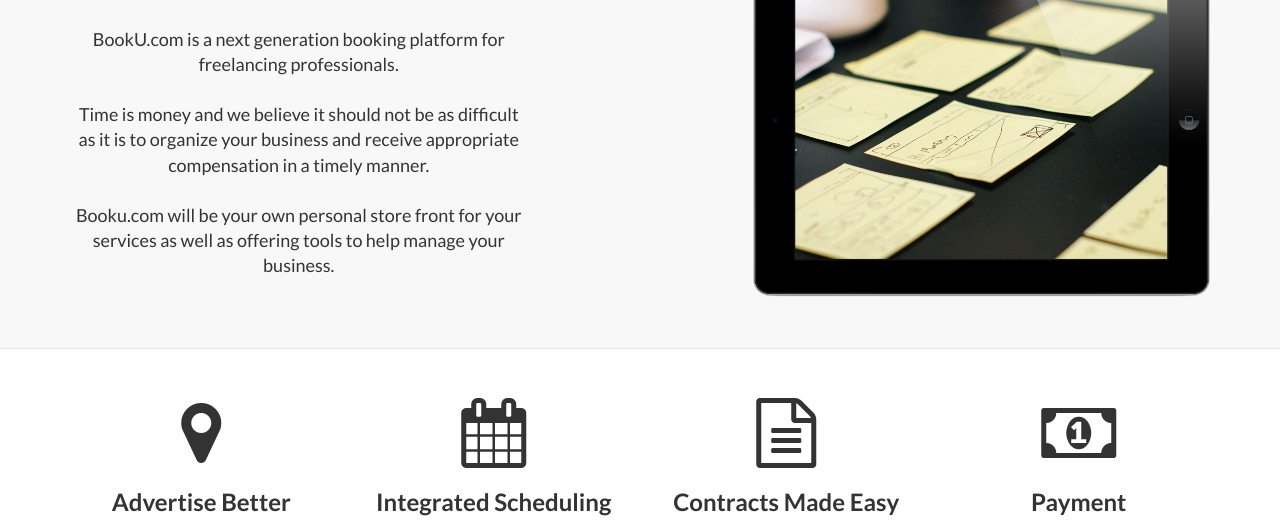
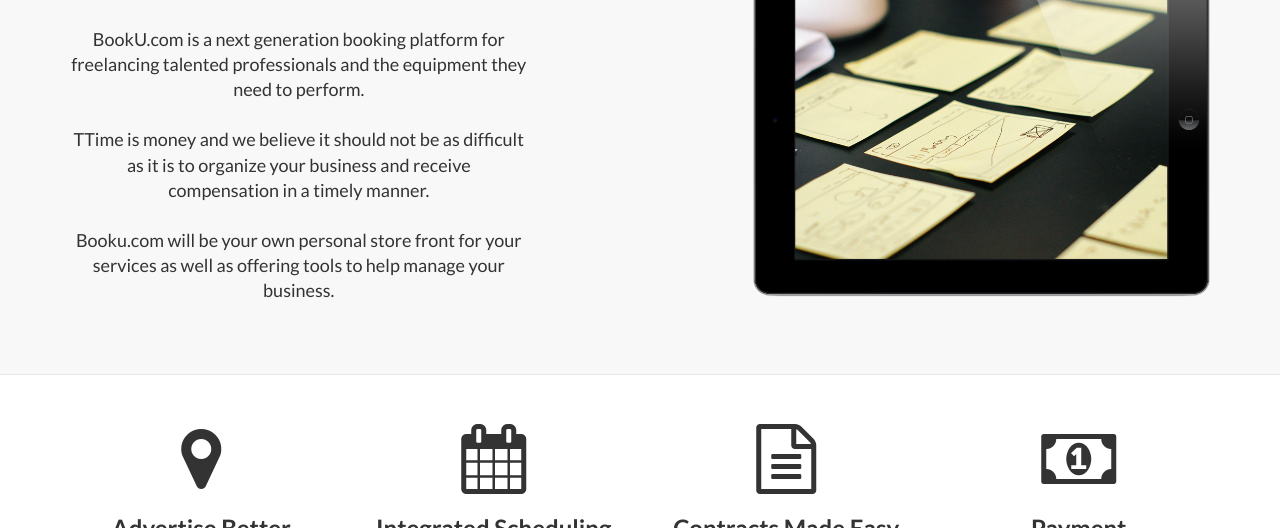
Before and after one commit to iiVi/new_bookU, a website: page public/index.html in a window 1280 px wide. Shown: the part 572-1100 px from the top of the page. Drawn offline with Linux system fonts and the light colour scheme.

Commit message:
change wording in about us

```diff
--- a/public/index.html
+++ b/public/index.html
@@ -97,7 +97,7 @@
                     <div class="col-lg-5 col-sm-6">
                         <div class="clearfix"></div>
                         <h2 class="section-heading">About BookU.com</h2>
-                        <p class="lead">BookU.com is a next generation booking platform for freelancing professionals.<br><br>Time is money and we believe it should not be as difficult as it is to organize your business and receive appropriate compensation in a timely manner.<br><br>Booku.com will be your own personal store front for your services as well as offering tools to help manage your business.
+                        <p class="lead">BookU.com is a next generation booking platform for freelancing talented professionals and the equipment they need to perform.<br><br>TTime is money and we believe it should not be as difficult as it is to organize your business and receive compensation in a timely manner.<br><br>Booku.com will be your own personal store front for your services as well as offering tools to help manage your business.
                         </p>
                     </div>
                     <div class="col-lg-5 col-lg-offset-2 col-sm-6">
```
